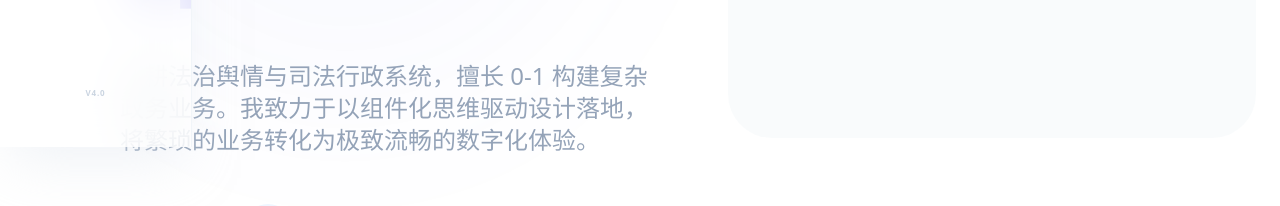
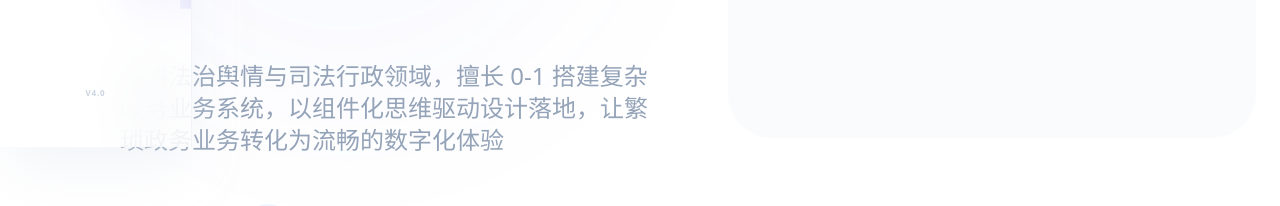
Before and after one commit to hongui/my-portfolio-2, a React (Vite) app: page / in a window 1280 px wide. Shown: the part 653-859 px from the top of the page. Built offline with nearby package versions, Linux system fonts and the light colour scheme.

Commit message:
Update App.jsx

```diff
--- a/src/App.jsx
+++ b/src/App.jsx
@@ -470,7 +470,7 @@ export default function App() {
               </h1>
 
               <p className="text-xl md:text-2xl text-slate-400 max-w-3xl mb-12 leading-[1.65] font-medium">
-                深耕法治舆情与司法行政系统，擅长 0-1 构建复杂政务业务。我致力于以组件化思维驱动设计落地，将繁琐的业务转化为极致流畅的数字化体验。
+                深耕法治舆情与司法行政领域，擅长 0-1 搭建复杂政务业务系统，以组件化思维驱动设计落地，让繁琐政务业务转化为流畅的数字化体验
               </p>
 
               <div className="flex gap-6">
```
